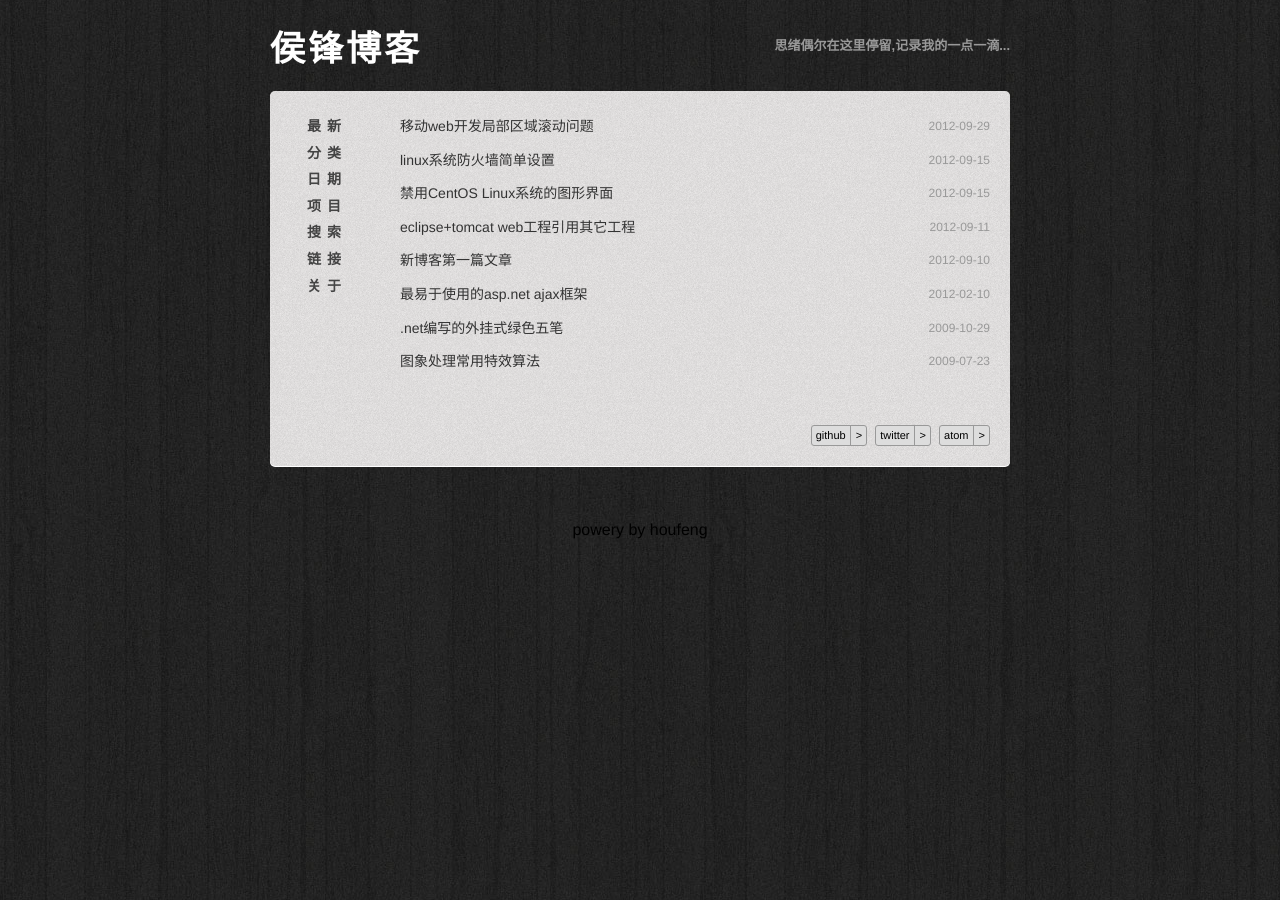
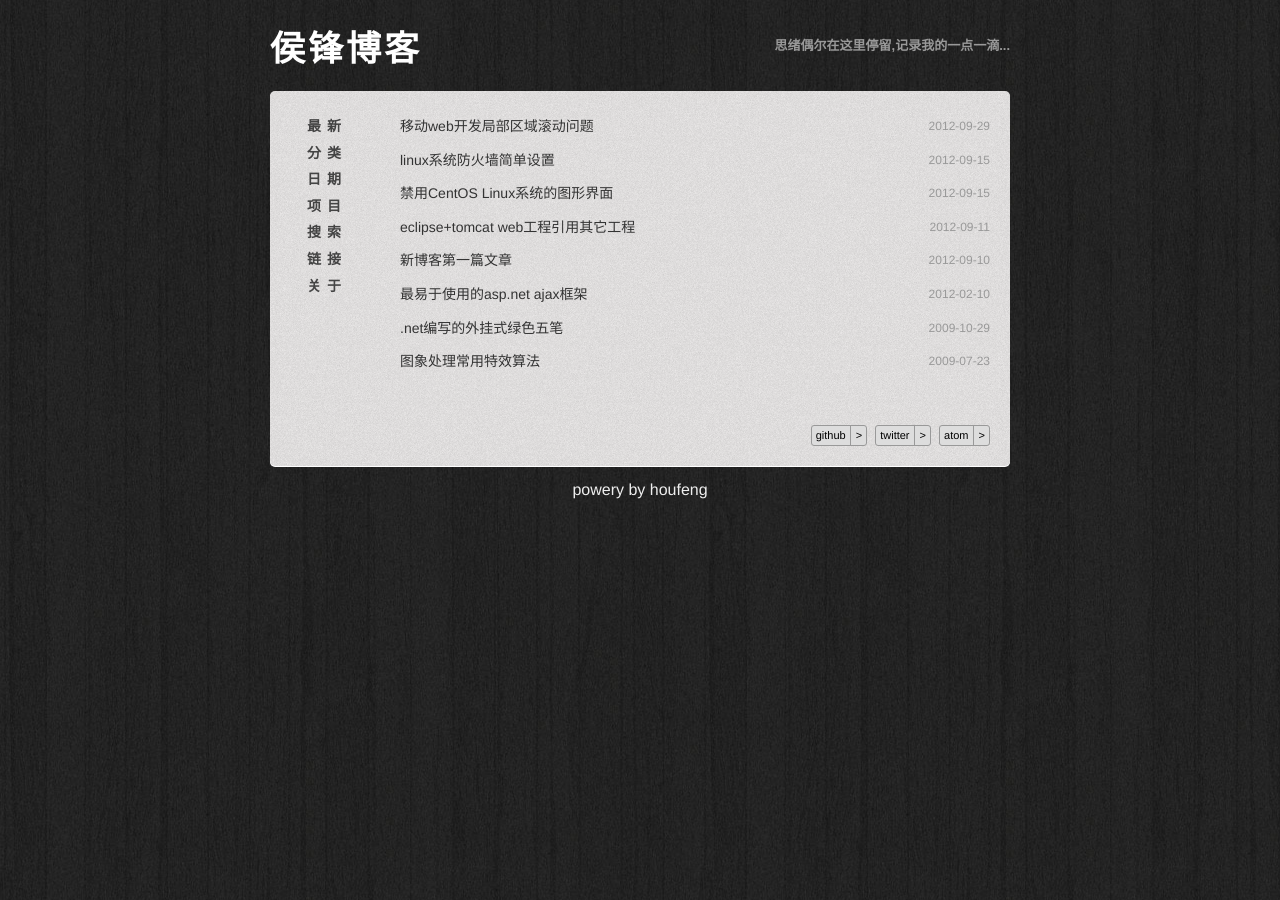
Before and after one commit to Houfeng/houfeng.github.com, a Jekyll site: the page built from index.html, in a window 1280 px wide. Built offline with Jekyll 4.4.1, drawn with Linux system fonts in a browser that asks for light colours; Markdown is read by kramdown in place of the engine named in the settings; comment, search, counter and statistics services are not loaded.

Commit message:
添加版权信息

```diff
--- a/styles/style.css
+++ b/styles/style.css
@@ -79,7 +79,7 @@ div#wrapper {
 	color:#111;
 	font-size:14px;
 	line-height:190%;
-	margin:0 auto 50px;
+	margin:0 auto 10px;
 	padding:20px;
 	/*text-shadow:0 1px 0 #FFFFFF;*/
 	width:700px;
@@ -452,6 +452,8 @@ div#disqus_thread li ul li {
 }
 .copyright{
 	padding: 5px;
+	color: #eee;
+	margin-bottom: 15px;
 	text-align: center;
 }
 
```
